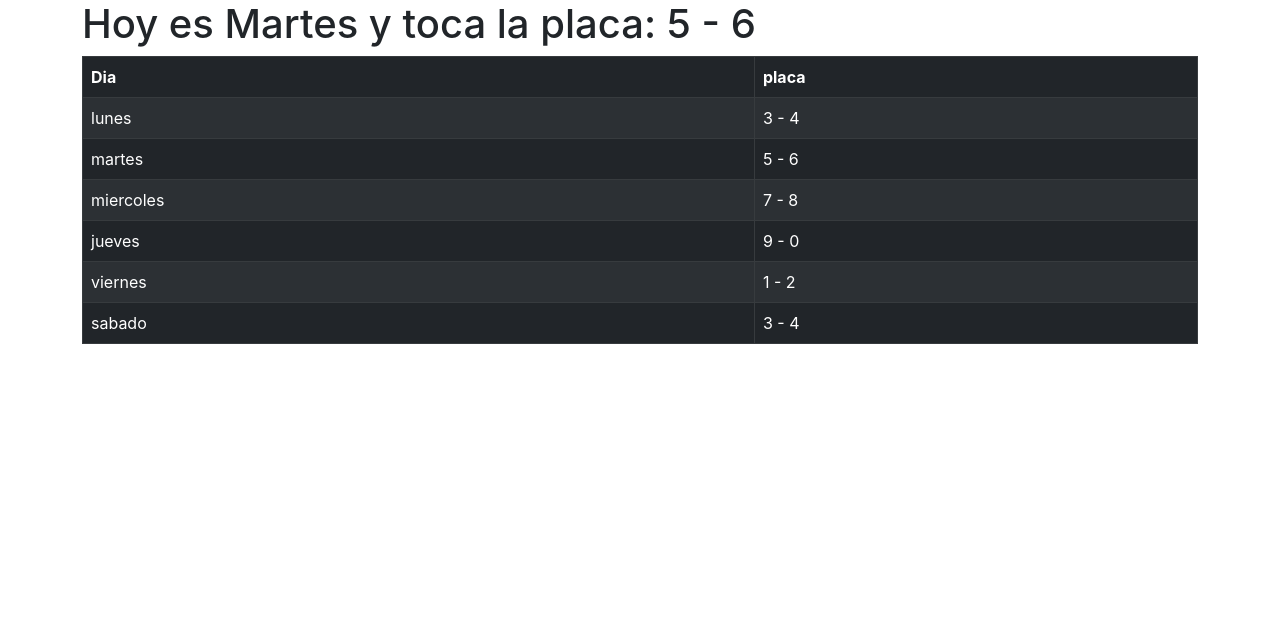
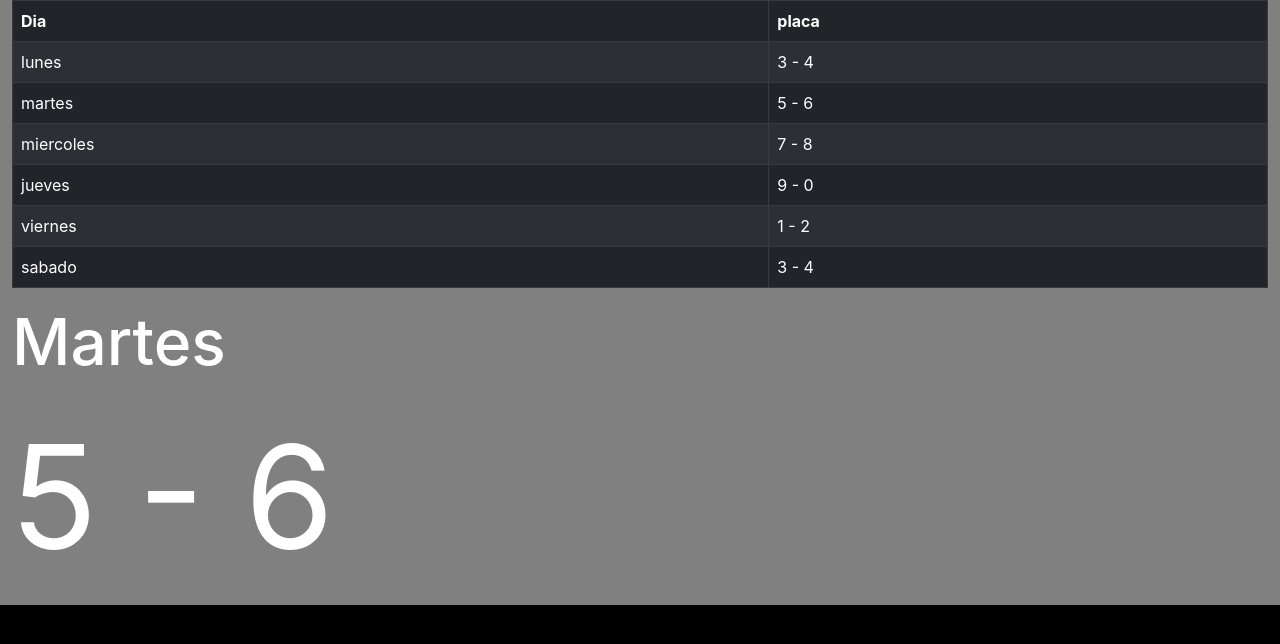
Before and after one commit to fabeto10/gasonline, a React (Create React App) app: page / in a window 1280 px wide. Shown: the top 644 px of the page. Built offline with nearby package versions, Linux system fonts and the light colour scheme.

Commit message:
se coloca dia y placa grande con logica para que sea automatica

```diff
--- a/src/App.js
+++ b/src/App.js
@@ -42,23 +42,10 @@ function App() {
   };
   console.log(aux);
   return (
-    <div class="container">
-		<div class="row">
-			<div class="col">
-        <div>
-          {
-             aux.map((item) => {
-              if( Number(item[0]) === new Date().getDay() ){
-                return(
-                  <h1>
-                    Hoy es {dias[item[0]]} y toca la placa: {item[1][0]} - {item[1][1]}
-                  </h1>
-                );
-              };
-             })
-          }
-        </div>
-				<table class="table table-striped table-bordered table-hover table-dark">
+    <div style={{backgroundColor: "grey" }} className="container-fluid">
+		<div className="row">
+			<div className="col">
+				<table className="table table-striped table-bordered table-hover table-dark">
 					<thead>
 						<tr>
 							<th>Dia</th>
@@ -92,6 +79,25 @@ function App() {
 						</tr>
 					</tbody>
 				</table>
+        <div style={{
+          color: "white",
+          margin: "auto",
+        }}>
+          {
+             aux.map((item) => {
+              if( Number(item[0]) === new Date().getDay() ){
+                return(
+                  <div >
+                    <h1 style={{fontSize: "4rem"}}>
+                      {dias[item[0]]}
+                    </h1>
+                    <p style={{fontSize: "9rem", margin: "auto"}}>{item[1][0]} - {item[1][1]}</p>
+                  </div>
+                );
+              };
+             })
+          }
+        </div>
 			</div>
 		</div>
     </div>
--- a/src/index.css
+++ b/src/index.css
@@ -5,6 +5,7 @@ body {
     sans-serif;
   -webkit-font-smoothing: antialiased;
   -moz-osx-font-smoothing: grayscale;
+  background-color: rgb(0, 0, 0);
 }
 
 code {
```
